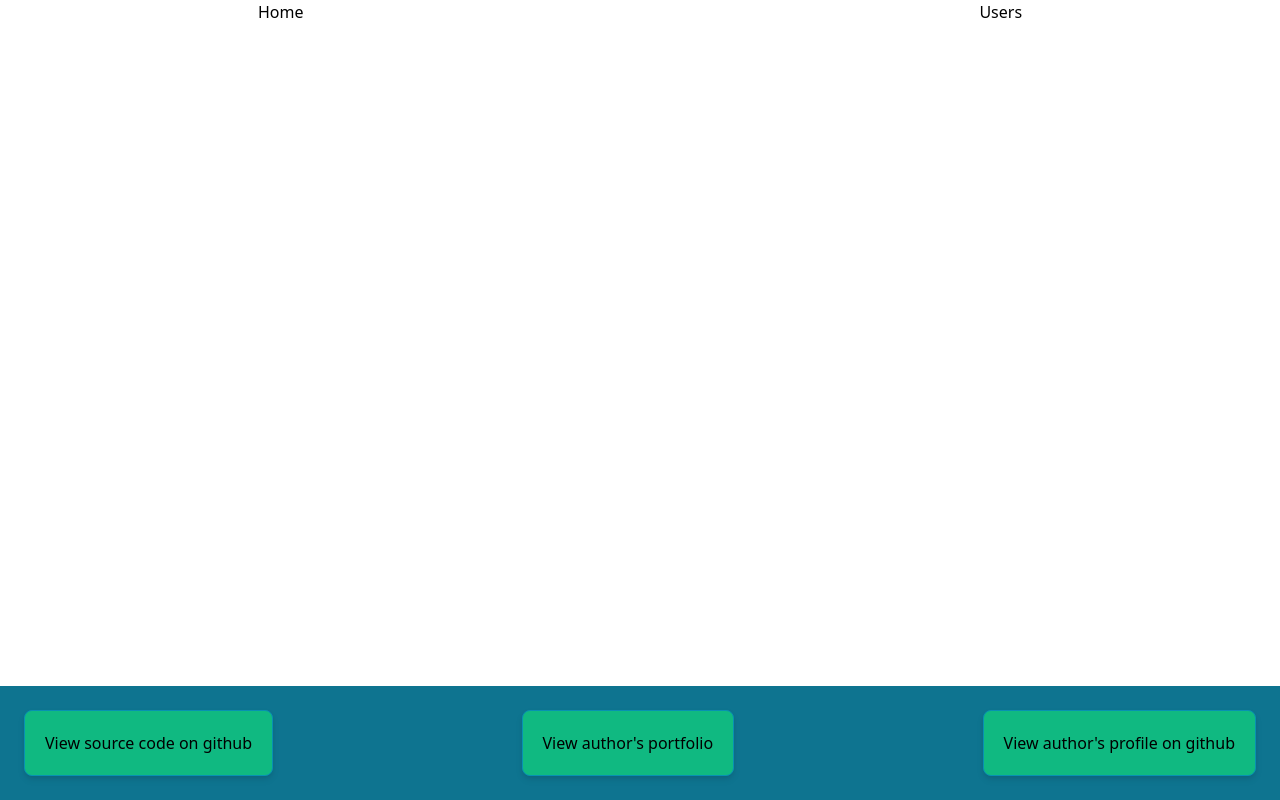
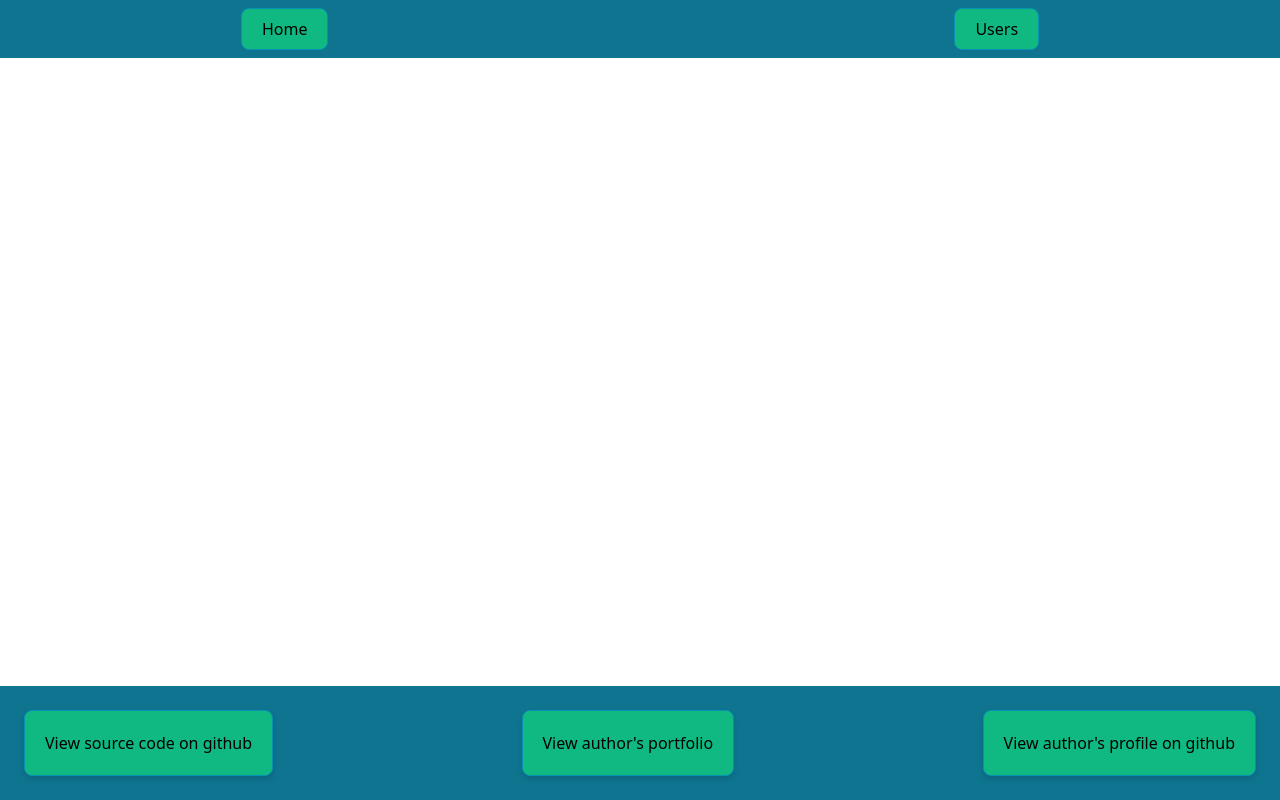
Before and after one commit to chemokita13/priv-notes-front, a Next.js app: page / in a window 1280 px wide. Built offline with nearby package versions, Linux system fonts and the light colour scheme.

Commit message:
more nav styles

```diff
--- a/src/components/navBar.tsx
+++ b/src/components/navBar.tsx
@@ -6,11 +6,16 @@ function NavBar() {
 
     return (
         <nav>
-            <ul className="flex cursor-pointer md:flex-row md:gap-40 md:justify-around">
+            <ul className="flex cursor-pointer bg-cyan-700 md:flex-row md:gap-40 md:justify-around md:p-2">
                 <Link href={"/"}>
-                    <li>Home</li>
+                    <li className="font-medium border rounded-lg border-cyan-600 md:py-2 md:px-5 bg-emerald-500">
+                        Home
+                    </li>
                 </Link>
-                <li onClick={() => setClickedUser(!clickedUser)}>
+                <li
+                    className="font-medium border rounded-lg border-cyan-600 md:py-2 md:px-5 bg-emerald-500 "
+                    onClick={() => setClickedUser(!clickedUser)}
+                >
                     Users
                     {clickedUser && (
                         <ul>
```
